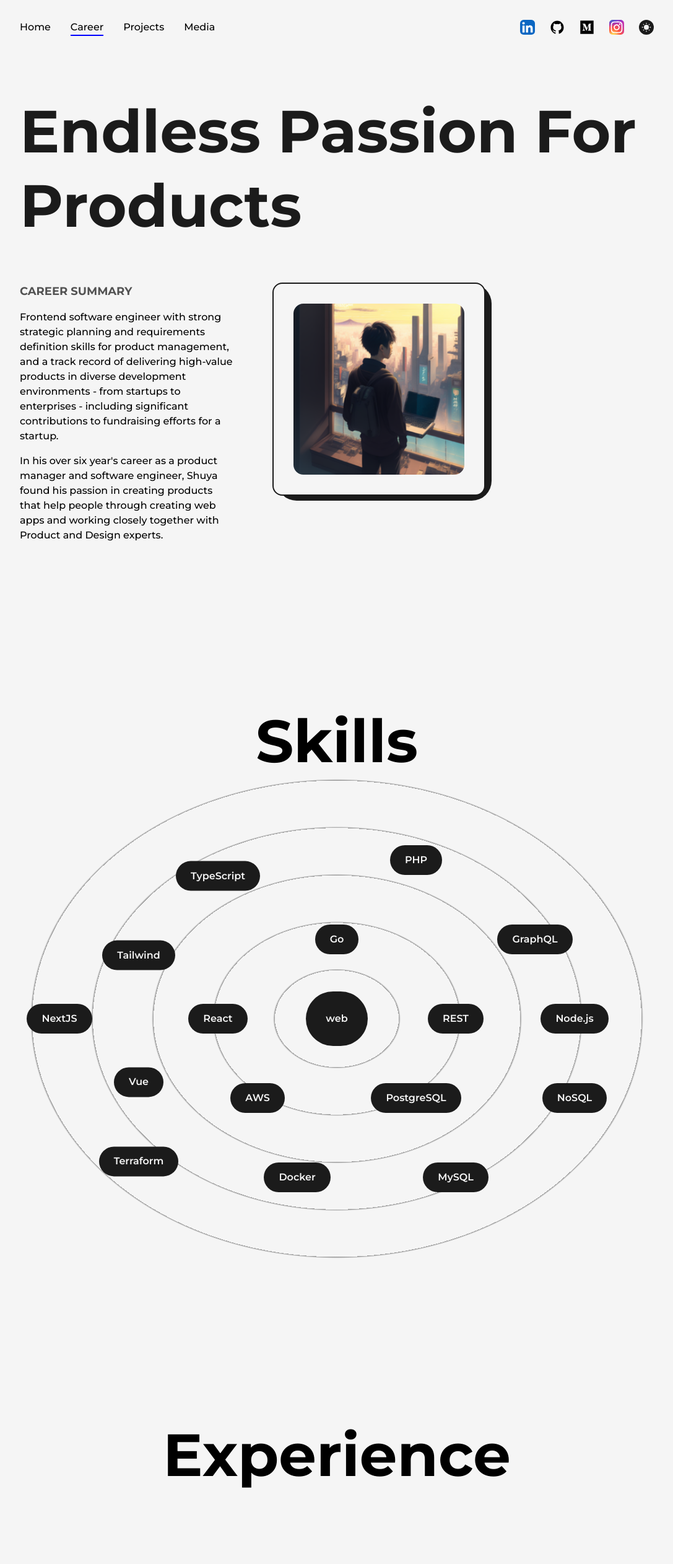
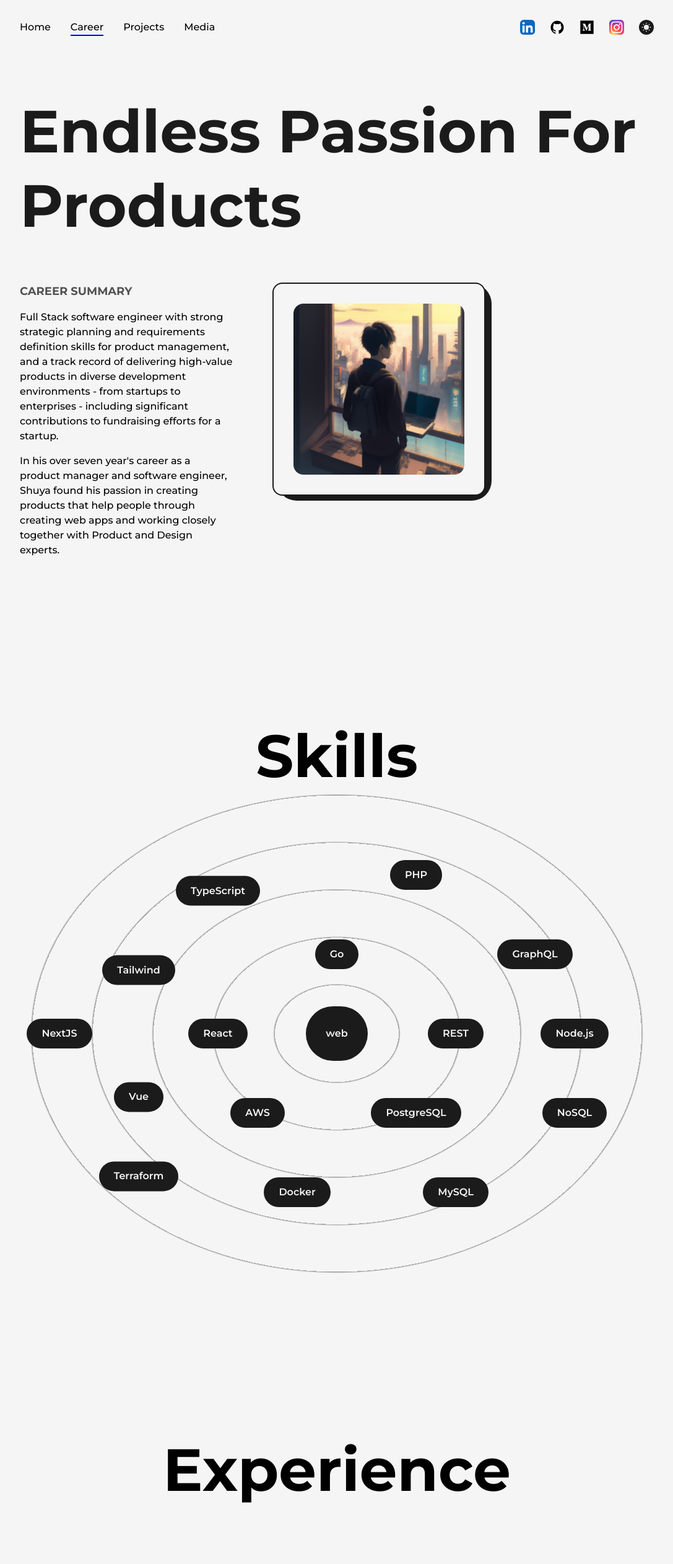
Before and after one commit to shylabo/shuya-life, a Next.js app: page /career in a window 1280 px wide. Shown: the top 2524 px of the page at 62% size, without its empty margins (96-1183 px from the left). Built offline with nearby package versions, Linux system fonts and the light colour scheme.

Commit message:
update: career

```diff
--- a/src/components/Education.tsx
+++ b/src/components/Education.tsx
@@ -2,17 +2,7 @@ import React, { useRef } from 'react'
 import { motion, useScroll } from 'framer-motion'
 import LiIcon from './LiIcon'
 
-const Details = ({
-  type,
-  time,
-  place,
-  info,
-}: {
-  type: string
-  time: string
-  place: string
-  info: string
-}) => {
+const Details = ({ type, time, place, info }: { type: string; time: string; place: string; info: string }) => {
   const ref = useRef(null)
   return (
     <li
@@ -20,11 +10,7 @@ const Details = ({
       className="my-8 first:mt-0 last:mb-0 w-[60%] mx-auto flex flex-col items-center justify-between md:w-[80%]"
     >
       <LiIcon reference={ref} />
-      <motion.div
-        initial={{ y: 50 }}
-        whileInView={{ y: 0 }}
-        transition={{ duration: 0.5, type: 'spring' }}
-      >
+      <motion.div initial={{ y: 50 }} whileInView={{ y: 0 }} transition={{ duration: 0.5, type: 'spring' }}>
         <h3 className="capitalize font-bold text-2xl sm:text-xl xs:text-lg">{type}</h3>
         <span className="capitalize font-medium text-dark/75 dark:text-light/75 xs:text-sm">
           {time} | {place}
@@ -43,9 +29,7 @@ const Education = () => {
   })
   return (
     <div className="my-64">
-      <h2 className="font-bold text-8xl mb-32 w-full text-center md:text-6xl xs:text-4xl md:mb-16">
-        Education
-      </h2>
+      <h2 className="font-bold text-8xl mb-32 w-full text-center md:text-6xl xs:text-4xl md:mb-16">Education</h2>
 
       <div ref={ref} className="w-[75%] mx-auto relative lg:w-[90%] md:w-full">
         <motion.div
@@ -58,7 +42,7 @@ const Education = () => {
           <Details
             type="Web and Mobile App Development Diploma, Computer Science"
             time="May 2023 - CURRENT"
-            place="Cornerstone International Community College | Vancouver, BC, Canada"
+            place="Cornerstone International Community College of Canada | Vancouver, BC, Canada"
             info=" Relevant courses included computer science such as algorithm and data structure,
             and web development using React.js , Node.js, TypeScript"
           />
--- a/src/components/Experience.tsx
+++ b/src/components/Experience.tsx
@@ -59,7 +59,7 @@ const Experience = () => {
 
         <ul className="w-full flex flex-col items-start justify-between ml-4 xs:ml-2">
           <Details
-            position="Software Developer"
+            position="Full-stack Developer"
             company="LIFULL"
             companyLink="https://lifull.com/en/"
             time="April 2021 - March 2023"
@@ -85,7 +85,7 @@ const Experience = () => {
           />
 
           <Details
-            position="Product Manager, Freelance"
+            position="Full-stack Developer / Product Manager, Freelance"
             company="moja"
             companyLink="https://mojajp.com/"
             time="April 2020 - May 2022"
--- a/src/pages/career.tsx
+++ b/src/pages/career.tsx
@@ -26,13 +26,14 @@ const about = () => {
             <div className="col-span-3 flex flex-col items-start justify-start xl:col-span-4 md:order-2 md:col-span-8">
               <h2 className="mb-4 text-lg font-bold uppercase text-dark/75 dark:text-light/75">Career summary</h2>
               <p className="font-medium">
-                Frontend software engineer with strong strategic planning and requirements definition skills for product
-                management, and a track record of delivering high-value products in diverse development environments -
-                from startups to enterprises - including significant contributions to fundraising efforts for a startup.
+                Full Stack software engineer with strong strategic planning and requirements definition skills for
+                product management, and a track record of delivering high-value products in diverse development
+                environments - from startups to enterprises - including significant contributions to fundraising efforts
+                for a startup.
               </p>
 
               <p className="my-4 font-medium">
-                In his over six year&apos;s career as a product manager and software engineer, Shuya found his passion
+                In his over seven year&apos;s career as a product manager and software engineer, Shuya found his passion
                 in creating products that help people through creating web apps and working closely together with
                 Product and Design experts.
               </p>
```
